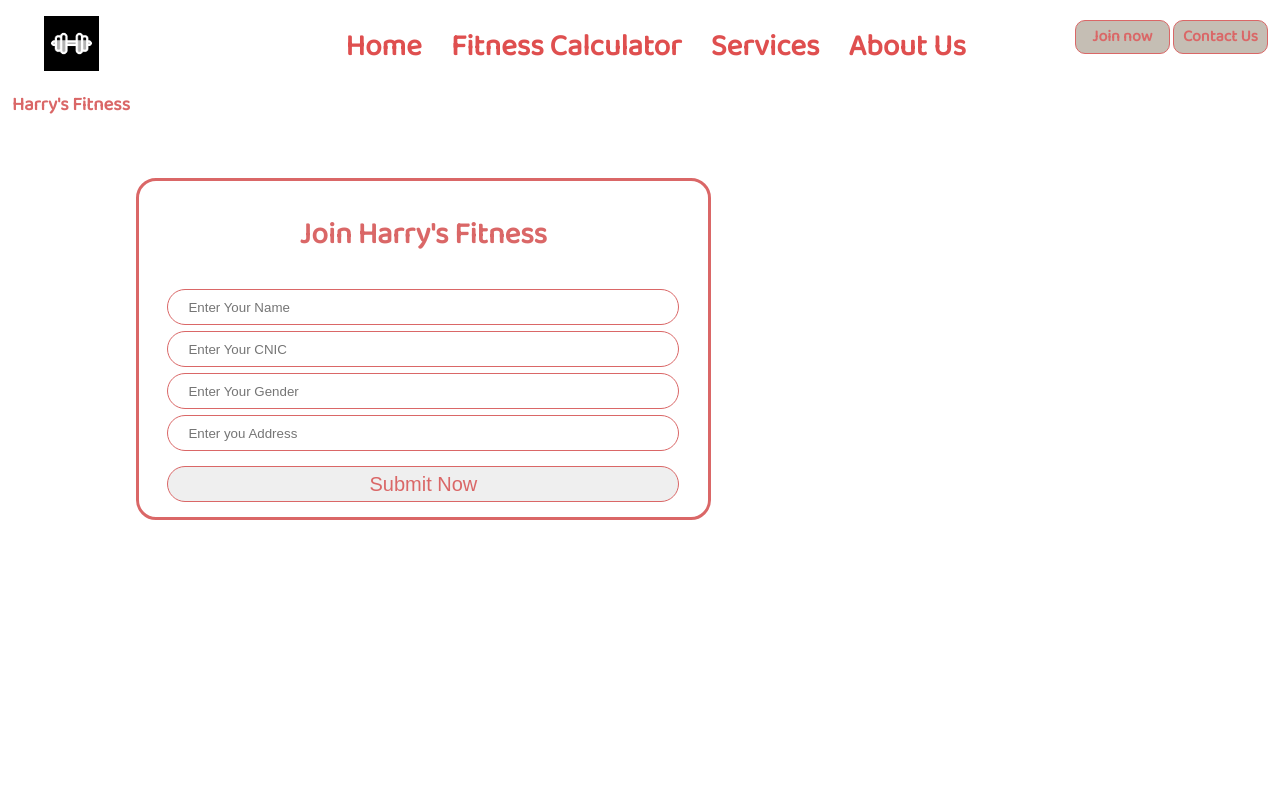
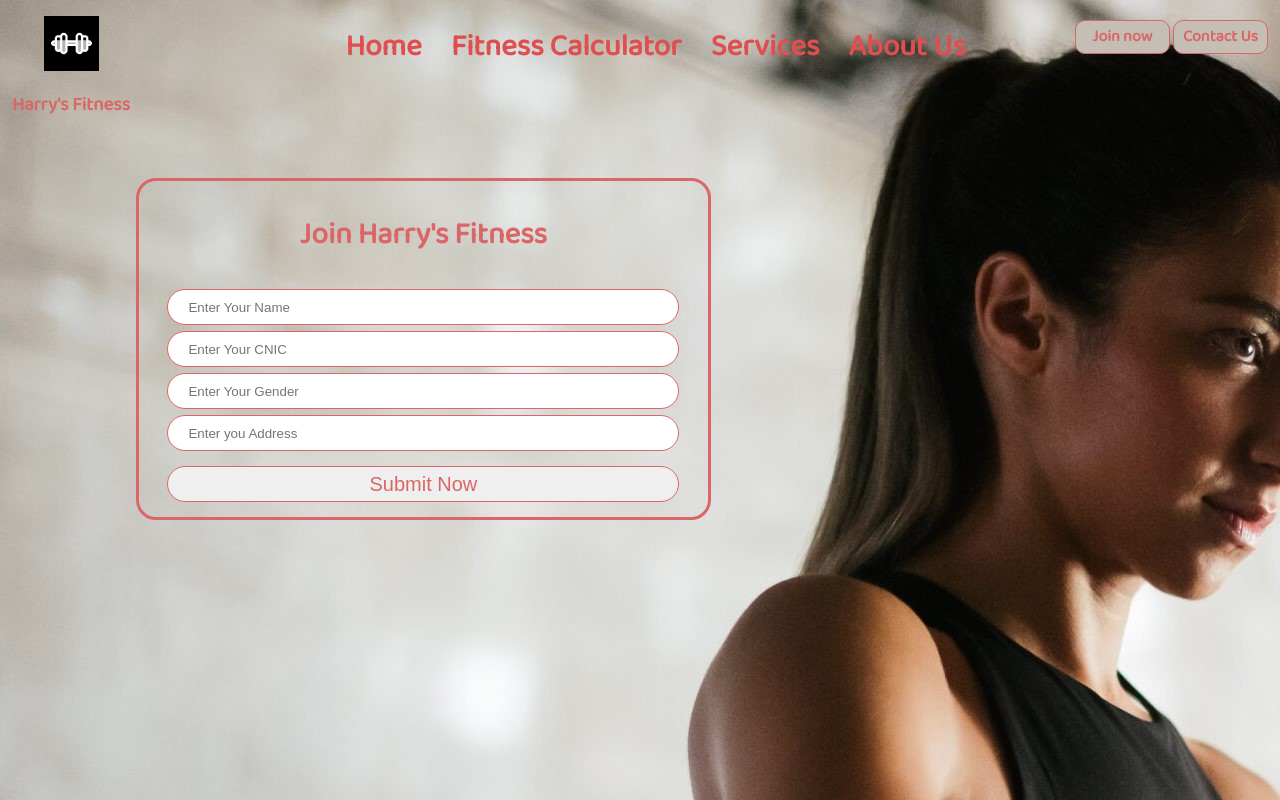
Before and after one commit to M-UmarHashmi/Gym-Landing-Page, a plain HTML site: page index.html in a window 1280 px wide. Drawn offline with Linux system fonts and the light colour scheme; the site is published under a folder, as on GitHub Pages, so addresses that start at the root find nothing.

Commit message:
Update style.css
changed the url to image so image should load properly.

```diff
--- a/css/style.css
+++ b/css/style.css
@@ -2,7 +2,7 @@ body {
     top: 0;
     right: 0;
     left: 0;
-    background: url(/image/n.jpg);
+    background: url(../image/n.jpg);
     font-family: 'Baloo Bhai 2', cursive;
     ;
     font-weight: bold;
```
